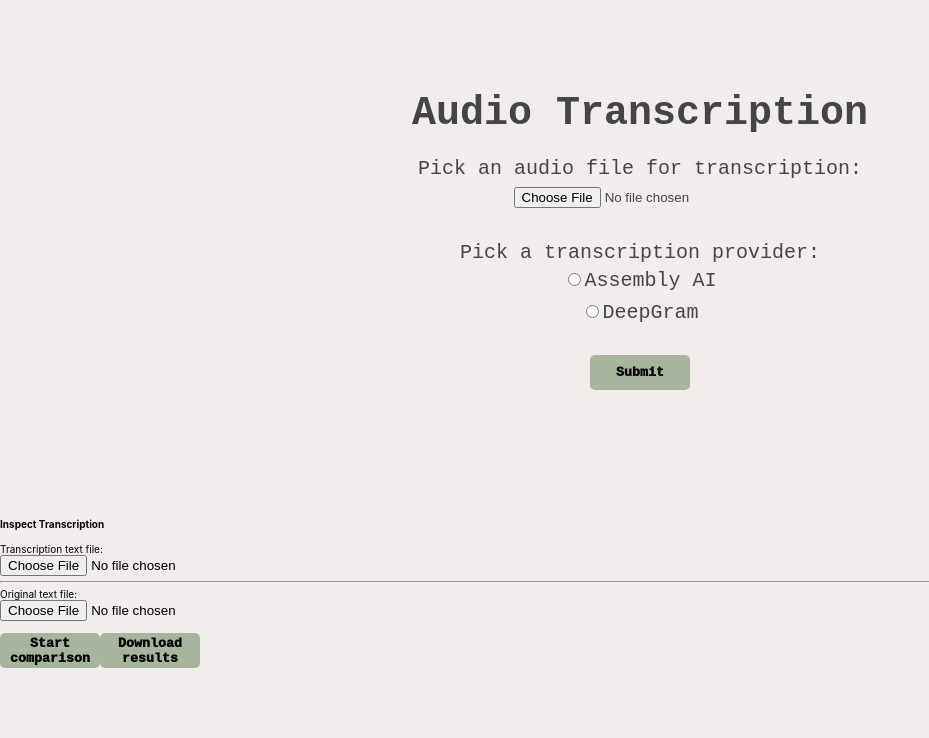
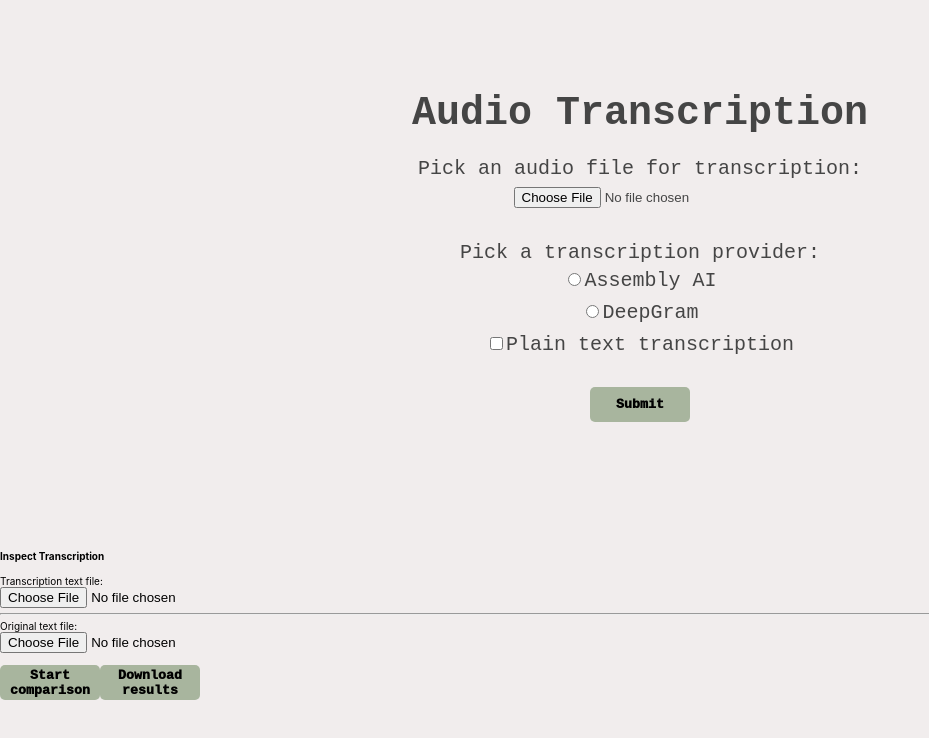
Before and after one commit to iuf26/HCOEspeech2text, a React (Create React App) app: page / in a window 1280 px wide. Shown: the top 738 px of the page, without its empty margins (0-929 px from the left). Built offline with nearby package versions, Linux system fonts and the light colour scheme.

Commit message:
done for now with tect comparison,but you do have to clean the code in FileUploadPage a little bit and work on app appearance

```diff
--- a/src/components/FileUploadPage.js
+++ b/src/components/FileUploadPage.js
@@ -1,4 +1,4 @@
-import React, { useState } from "react";
+import React, { useState, useRef } from "react";
 import axios from "axios";
 import { SpinnerCircular } from "spinners-react";
 import "../styles/Main.css";
@@ -6,12 +6,13 @@ import { EvaluateTranscription } from "./EvaluateTranscription";
 
 export function FileUploadPage() {
   let [loading, setLoading] = useState(false);
-
   const UPLOAD_TRANSCRIBE_FILE = "http://localhost:5000/uploadfile";
   const [selectedFile, setSelectedFile] = useState();
   const [isSelected, setIsSelected] = useState(false);
   const [responseTextContent, setResponseTextContent] = useState("");
   const [transcriptionFin, setTranscriptionFin] = useState(false);
+  const checkboxRef = useRef(null);
+
   const changeHandler = (event) => {
     setSelectedFile(event.target.files[0]);
     setIsSelected(true);
@@ -47,9 +48,9 @@ export function FileUploadPage() {
           let finalText =
             "<!DOCTYPE html><html><head><title>Transcription</title><style>mark.red {color:#ff0000;background: none;}mark.blue {color:#0000A0;background: none;}</style></head><body>";
 
+          if (!checkboxRef.current.checked) {
             for (let i = 0; i < utterances.length; i++) {
               let speaker = utterances[i].speaker;
-
               if (speaker === "A") {
                 finalText = finalText + "<p>" + speaker + ":";
               } else {
@@ -86,6 +87,16 @@ export function FileUploadPage() {
             finalText =
               finalText +
               "<p>*Cuvintele marcate cu rosu sunt cuvintele care nu sunt sigur ca au fost convertite corect</p>";
+          } else {
+            for (let i = 0; i < utterances.length; i++) {
+              finalText = `${finalText}<p>`;
+              for (let word = 0; word < utterances[i].words.length; word++) {
+                finalText = `${finalText} ${utterances[i].words[word].text}`;
+              }
+
+              finalText = `${finalText}</p><br>`;
+            }
+          }
           finalText = finalText + "</body></html>";
           setLoading(false);
           setResponseTextContent(finalText);
@@ -98,6 +109,7 @@ export function FileUploadPage() {
 
             console.log(response);
             let transcriptedPhrases = response.data;
+            if (!checkboxRef.current.checked) {
               for (let i = 0; i < transcriptedPhrases.length; i++) {
                 speaker = transcriptedPhrases[i].speaker;
                 if (speaker === 0) {
@@ -127,7 +139,20 @@ export function FileUploadPage() {
               } else {
                 if (speaker === 1) finalText = finalText + "</em></p><br>";
               }
+            } else {
+              for (let i = 0; i < transcriptedPhrases.length; i++) {
+                finalText = `${finalText}<p>`;
 
+                for (let j = 0; j < transcriptedPhrases[i].words.length; j++) {
+                  let word = transcriptedPhrases[i].words[j];
+                  let wordText = word.word;
+
+                  finalText = `${finalText} ${wordText}`;
+                }
+              }
+
+              finalText = `${finalText}"</p><br>`;
+            }
             finalText = finalText + "</body></html>";
             setLoading(false);
             setResponseTextContent(finalText);
@@ -151,6 +176,7 @@ export function FileUploadPage() {
     document.body.appendChild(element);
     element.click();
   };
+
   return (
     <>
       <div className="sign-section"></div>
@@ -183,6 +209,17 @@ export function FileUploadPage() {
           <div className="option">
             <input type="radio" id="deepgram" name="apis" value="Other Api" />
             <label htmlFor="other">DeepGram</label>
+          </div>
+          <div>
+            <label htmlFor="no-decoration">
+              <input
+                type="checkbox"
+                id="no-decoration"
+                name="no-decoration"
+                ref={checkboxRef}
+              ></input>
+              Plain text transcription
+            </label>
           </div>
         </div>
 
```
Lines whose indentation alone changed are shown as unchanged.
